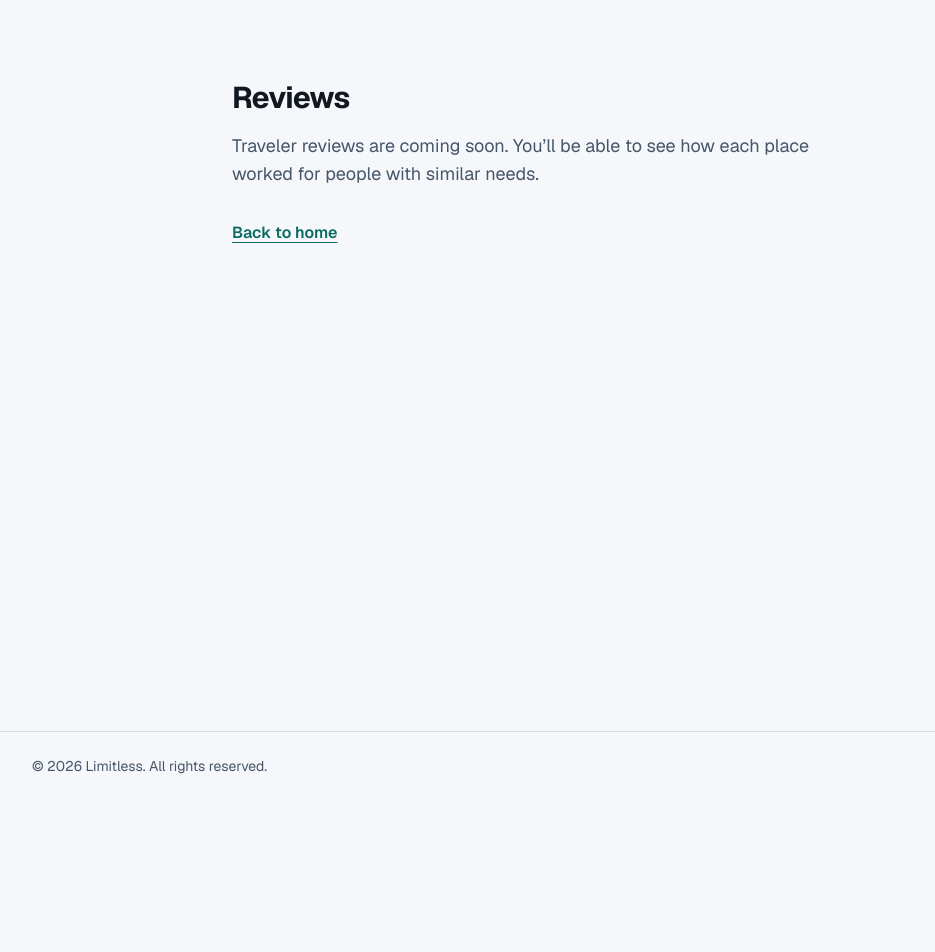
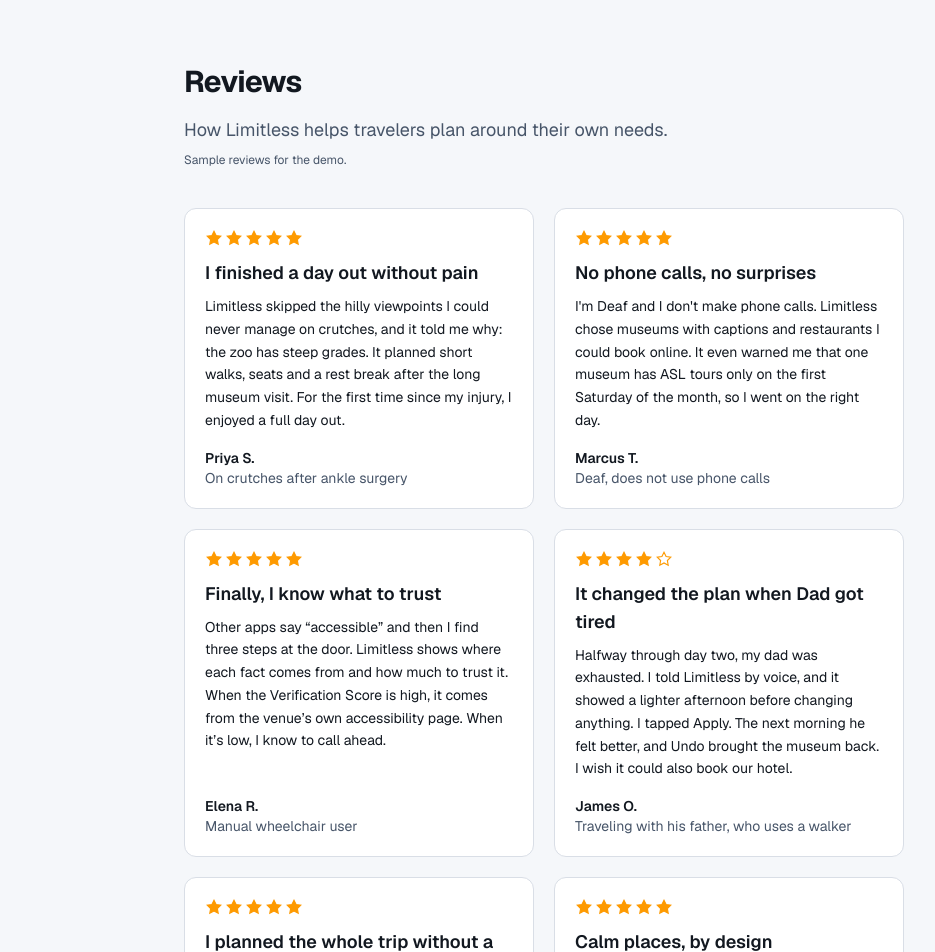
Before and after one commit to chendurj/limitless, a Next.js app in the folder web/: page /reviews in a window 1280 px wide. Shown: the top 952 px of the page, without its empty margins (96-1031 px from the left). Before the commit the page ends 800 px from the top, so only its background shows below. Built offline with nearby package versions, Linux system fonts and the light colour scheme.

Commit message:
Add sample reviews that show what each feature does for a traveler

```diff
--- a/web/app/api/chat/route.ts
+++ b/web/app/api/chat/route.ts
@@ -41,7 +41,7 @@
   The anonymized-feedback checkbox is optional. Chat answers do not fill this form.
 - [How it works](/how-it-works): explains the planning process.
 - [Features](/features): explains the app's features.
-- [Reviews](/reviews): a coming-soon page, not a working review submission feature.
+- [Reviews](/reviews): sample reviews written for the demo. Travelers cannot submit reviews yet.
 - [Sample itinerary](/trips/00000000-0000-4000-8000-0000000000b2): a demo, not the
   traveler's saved trip. Clearly call it a sample when suggesting it.
 - On an existing itinerary, travelers can switch day tabs and choose "Tell Limitless
--- a/web/app/reviews/page.tsx
+++ b/web/app/reviews/page.tsx
@@ -5,19 +5,106 @@
   title: "Reviews | Limitless",
 };
 
+// Sample reviews written for the demo. Each one shows one feature that works today.
+const reviews = [
+  {
+    name: "Priya S.",
+    context: "On crutches after ankle surgery",
+    rating: 5,
+    title: "I finished a day out without pain",
+    body: "Limitless skipped the hilly viewpoints I could never manage on crutches, and it told me why: the zoo has steep grades. It planned short walks, seats and a rest break after the long museum visit. For the first time since my injury, I enjoyed a full day out.",
+  },
+  {
+    name: "Marcus T.",
+    context: "Deaf, does not use phone calls",
+    rating: 5,
+    title: "No phone calls, no surprises",
+    body: "I'm Deaf and I don't make phone calls. Limitless chose museums with captions and restaurants I could book online. It even warned me that one museum has ASL tours only on the first Saturday of the month, so I went on the right day.",
+  },
+  {
+    name: "Elena R.",
+    context: "Manual wheelchair user",
+    rating: 5,
+    title: "Finally, I know what to trust",
+    body: "Other apps say “accessible” and then I find three steps at the door. Limitless shows where each fact comes from and how much to trust it. When the Verification Score is high, it comes from the venue’s own accessibility page. When it’s low, I know to call ahead.",
+  },
+  {
+    name: "James O.",
+    context: "Traveling with his father, who uses a walker",
+    rating: 4,
+    title: "It changed the plan when Dad got tired",
+    body: "Halfway through day two, my dad was exhausted. I told Limitless by voice, and it showed a lighter afternoon before changing anything. I tapped Apply. The next morning he felt better, and Undo brought the museum back. I wish it could also book our hotel.",
+  },
+  {
+    name: "Aisha K.",
+    context: "Low vision, uses VoiceOver",
+    rating: 5,
+    title: "I planned the whole trip without a mouse",
+    body: "Every step worked with the keyboard and VoiceOver, and I could speak my answers instead of typing. When I asked for changes, Limitless read them aloud to me. The app itself is accessible, not only the places it recommends.",
+  },
+  {
+    name: "Daniel W.",
+    context: "Autistic, sensitive to noise and crowds",
+    rating: 5,
+    title: "Calm places, by design",
+    body: "I told it that crowds and noise are hard for me. It found a museum with a Calm Room and left out the loudest, busiest spots. The plan felt like it was made for me, not for an average tourist.",
+  },
+];
+
+function Stars({ rating }: { rating: number }) {
+  return (
+    <p className="flex gap-0.5 text-amber-500">
+      <span className="sr-only">{rating} out of 5 stars</span>
+      {Array.from({ length: 5 }, (_, i) => (
+        <svg
+          key={i}
+          width="18"
+          height="18"
+          viewBox="0 0 24 24"
+          fill={i < rating ? "currentColor" : "none"}
+          stroke="currentColor"
+          strokeWidth="1.5"
+          aria-hidden="true"
+        >
+          <path d="m12 3 2.8 5.7 6.2.9-4.5 4.4 1.1 6.2L12 17.3 6.4 20.2l1.1-6.2L3 9.6l6.2-.9Z" />
+        </svg>
+      ))}
+    </p>
+  );
+}
+
 export default function ReviewsPage() {
   return (
-    <div className="mx-auto w-full max-w-2xl px-6 py-20">
+    <div className="mx-auto w-full max-w-3xl px-6 py-16">
       <h1 className="text-3xl font-bold tracking-tight">Reviews</h1>
       <p className="mt-4 text-lg text-muted">
-        Traveler reviews are coming soon. You&rsquo;ll be able to see how each
-        place worked for people with similar needs.
+        How Limitless helps travelers plan around their own needs.
       </p>
+      <p className="mt-2 text-xs text-muted">Sample reviews for the demo.</p>
+
+      <ul className="mt-10 grid gap-5 sm:grid-cols-2">
+        {reviews.map((review) => (
+          <li key={review.name}>
+            <figure className="flex h-full flex-col rounded-xl border border-border bg-surface p-5">
+              <Stars rating={review.rating} />
+              <h2 className="mt-3 text-lg font-semibold">{review.title}</h2>
+              <blockquote className="mt-2 flex-1 text-sm leading-relaxed">
+                <p>{review.body}</p>
+              </blockquote>
+              <figcaption className="mt-4 text-sm">
+                <span className="font-semibold">{review.name}</span>
+                <span className="block text-muted">{review.context}</span>
+              </figcaption>
+            </figure>
+          </li>
+        ))}
+      </ul>
+
       <Link
-        href="/"
-        className="mt-8 inline-flex items-center font-semibold text-primary underline underline-offset-4"
+        href="/intake"
+        className="mt-12 inline-flex items-center rounded-lg bg-primary px-5 py-3 font-semibold text-primary-foreground hover:bg-primary-hover"
       >
-        Back to home
+        Plan your trip
       </Link>
     </div>
   );
```
